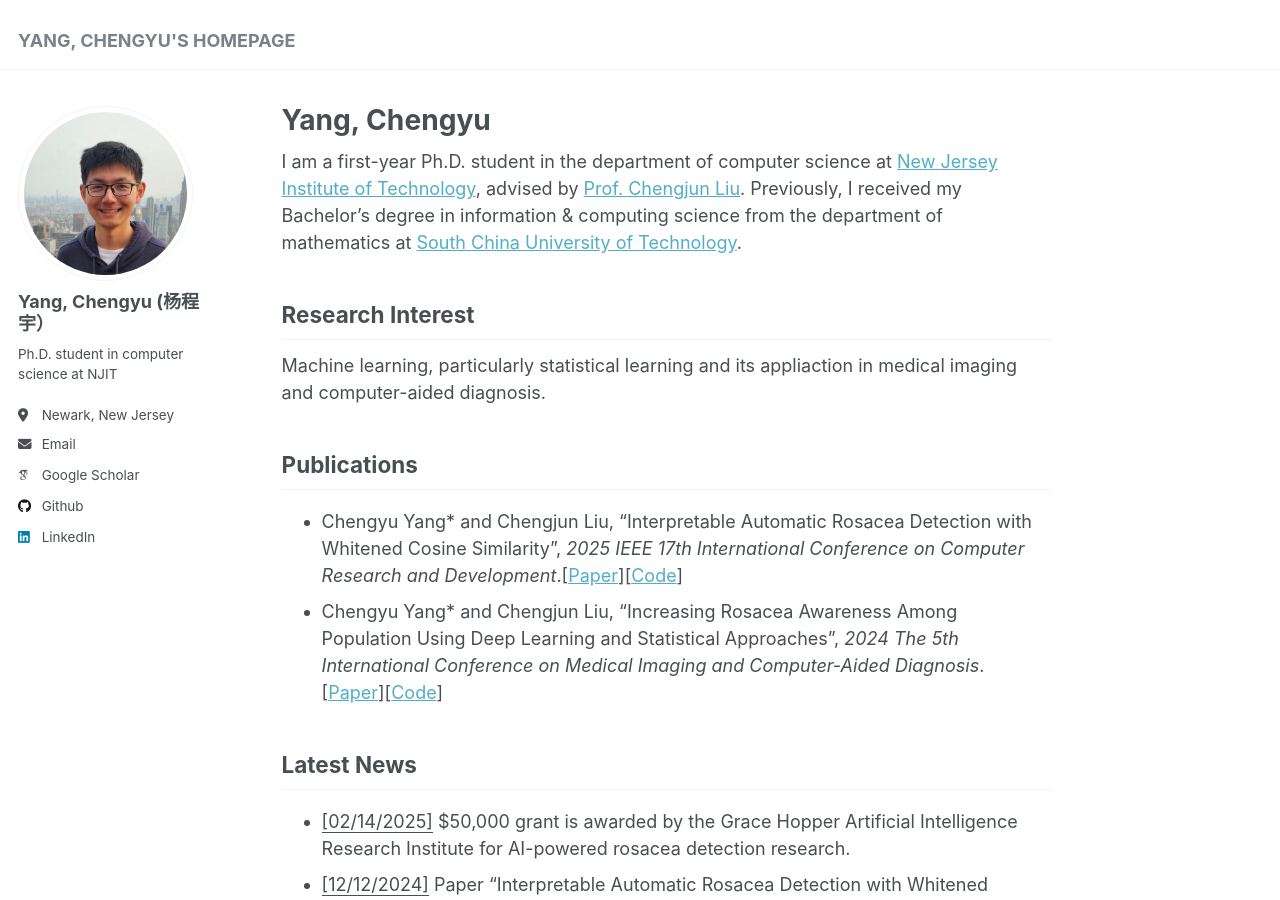
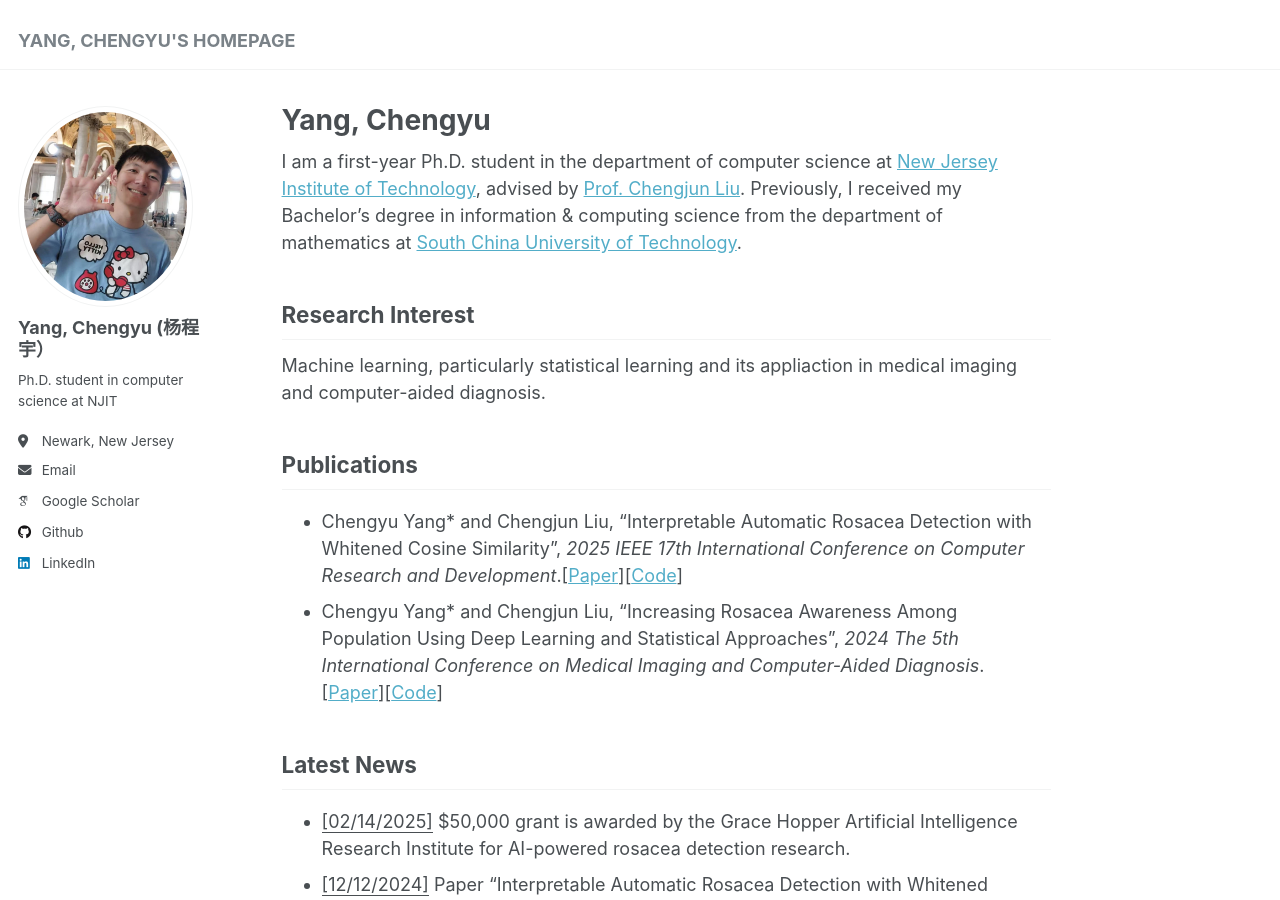
Before and after one commit to chengyuyang-njit/chengyuyang-njit.github.io, a Jekyll site: the page built from _pages/about.md, in a window 1280 px wide and 900 px high. Built offline with Jekyll 4.4.1, drawn with Linux system fonts in a browser that asks for light colours; some web fonts are replaced.

Commit message:
Update _config.yml

```diff
--- a/_config.yml
+++ b/_config.yml
@@ -21,7 +21,7 @@ repository               : "chengyuyang-njit/chengyuyang-njit.github.io"
 #               Additional customization can be done by editing /_includes/author-profile.html
 author:
   # Biographic information
-  avatar           : "nycs.jpg"
+  avatar           : "10591741972510_.pic.jpg"
   name             : "Yang, Chengyu  (杨程宇）"
   pronouns         : # example: "she/her"
   bio              : "Ph.D. student in computer science at NJIT"
```
